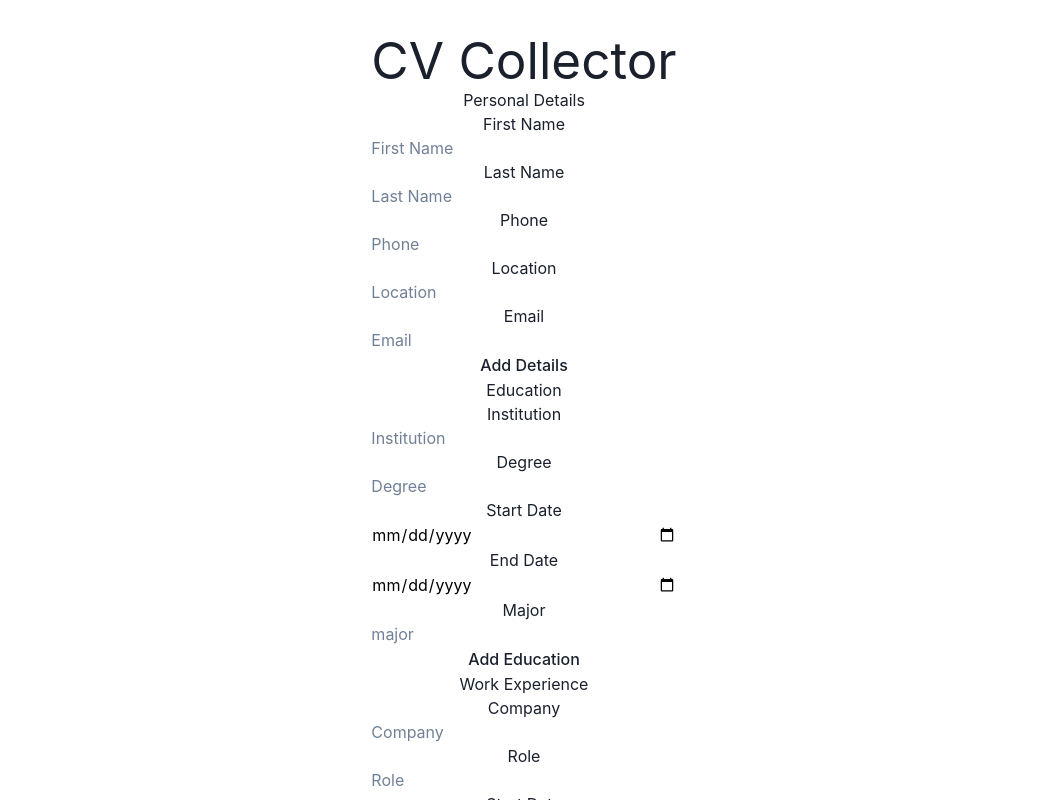
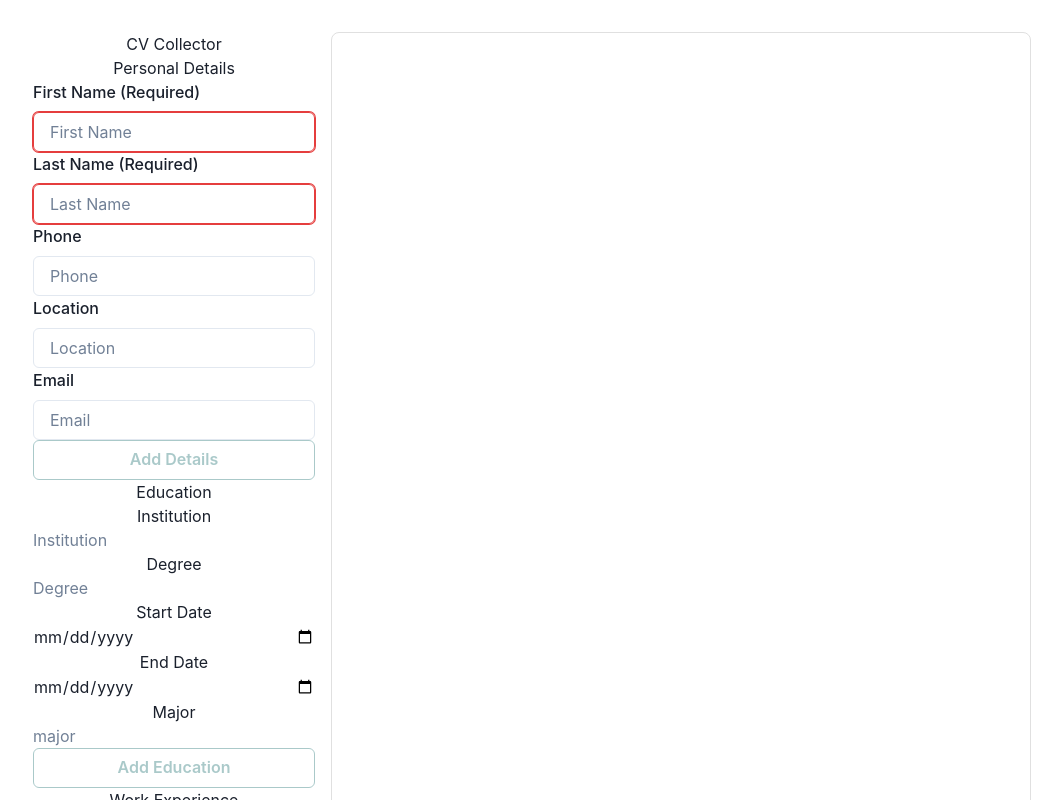
Before and after one commit to angelr1076/React-CV-App, a React (Vite) app: page / in a window 1280 px wide. Shown: the top 800 px of the page, without its empty margins (108-1170 px from the left). Built offline with nearby package versions, Linux system fonts and the light colour scheme.

Commit message:
Installed chakraui library for styling and removed Button component. Also worked on the GeneralInfoForm styling

```diff
--- a/src/assets/styles/style.css
+++ b/src/assets/styles/style.css
@@ -24,15 +24,6 @@
   text-align: center;
 }
 
-a {
-  font-weight: 500;
-  color: #646cff;
-  text-decoration: inherit;
-}
-a:hover {
-  color: #535bf2;
-}
-
 body {
   margin: 0;
   display: flex;
@@ -40,12 +31,42 @@ body {
   min-height: 100vh;
 }
 
-h1 {
+.main {
+  display: flex;
+  gap: 1em;
+}
+
+.display {
+  display: flex;
+  flex-direction: column;
+  gap: 1em;
+  width: 700px;
+  background-color: #fff;
+  border: 1px solid #e0e0e0;
+  border-radius: 8px;
+  margin: 0 auto;
+}
+
+.info-form {
+  display: flex;
+  flex-direction: column;
+}
+
+/* a {
+  font-weight: 500;
+  color: #646cff;
+  text-decoration: inherit;
+}
+a:hover {
+  color: #535bf2;
+} */
+
+/* h1 {
   font-size: 3.2em;
   line-height: 1.1;
-}
+} */
 
-input {
+/* input {
   background-color: rgba(255, 255, 255, 0.87);
   color: #000;
 }
@@ -67,17 +88,7 @@ button:hover {
 button:focus,
 button:focus-visible {
   outline: 4px auto -webkit-focus-ring-color;
-}
-
-.main {
-  display: flex;
-  gap: 1em;
-}
-
-.info-form {
-  display: flex;
-  flex-direction: column;
-}
+} */
 
 /*
 .display {
--- a/src/components/Button.jsx
+++ /dev/null
@@ -1,18 +0,0 @@
-import PropTypes from 'prop-types';
-
-function Button({ type, value, text, disabled }) {
-  return (
-    <button type={type} value={value} disabled={disabled}>
-      {text}
-    </button>
-  );
-}
-
-Button.propTypes = {
-  type: PropTypes.string.isRequired,
-  value: PropTypes.string.isRequired,
-  text: PropTypes.string.isRequired,
-  disabled: PropTypes.bool.isRequired,
-};
-
-export { Button };
--- a/src/components/CVDisplay.jsx
+++ b/src/components/CVDisplay.jsx
@@ -8,7 +8,7 @@ function CVDisplay() {
     <div className='display'>
       <section className='general-info'>
         {Object.keys(cvData.generalInfo).length > 0 && (
-          <div className='general-info__flex active'>
+          <div className='general-info__flex'>
             <div className='row name-row'>
               <h2>
                 {cvData.generalInfo.fname} {cvData.generalInfo.lname}
@@ -27,6 +27,7 @@ function CVDisplay() {
         {cvData.education.length > 0 && (
           <>
             <h2>Education</h2>
+
             {cvData.education.map((edu, index) => (
               <div key={index} className='education-item'>
                 <h4>{edu.institution}</h4>
--- a/src/components/EducationForm.jsx
+++ b/src/components/EducationForm.jsx
@@ -1,5 +1,5 @@
 import { useState } from 'react';
-import { Button } from './Button';
+import { Button } from '@chakra-ui/react';
 import PropTypes from 'prop-types';
 
 function EducationForm({ addEducation }) {
@@ -80,12 +80,13 @@ function EducationForm({ addEducation }) {
         />
         <Button
           type='submit'
-          value='Submit'
-          text='Add Education'
-          disabled={
+          colorScheme='teal'
+          isDisabled={
             !(formData.institution && formData.degree && formData.major)
           }
-        />
+          variant='outline'>
+          Add Education
+        </Button>
       </form>
     </div>
   );
--- a/src/components/GeneralInfoForm.jsx
+++ b/src/components/GeneralInfoForm.jsx
@@ -1,5 +1,13 @@
 import { useState } from 'react';
-import { Button } from './Button';
+import {
+  FormControl,
+  FormLabel,
+  Input,
+  // FormErrorMessage,
+  // FormHelperText,
+} from '@chakra-ui/react';
+import { Button } from '@chakra-ui/react';
+
 import PropTypes from 'prop-types';
 
 function GeneralInfoForm({ addGeneralInfo }) {
@@ -28,33 +36,47 @@ function GeneralInfoForm({ addGeneralInfo }) {
     });
   };
 
+  const fnameError = formData.fname === '';
+  const lnameError = formData.lname === '';
+
   return (
     <div>
       <h3>Personal Details</h3>
-      <form className='info-form' onSubmit={handleSubmit}>
-        {/* form inputs */}
-        <label htmlFor='fname'>First Name</label>
-        <input
+      <FormControl className='info-form' onSubmit={handleSubmit}>
+        {/* form Inputs */}
+        {!fnameError ? (
+          <FormLabel htmlFor='fname'>First Name</FormLabel>
+        ) : (
+          <FormLabel htmlFor='fname'>First Name (Required)</FormLabel> // Todo Required in red (later)
+        )}
+        <Input
           type='text'
           id='fname'
           name='fname'
           value={formData.fname}
           onChange={handleChange}
           placeholder='First Name'
-          required
+          isRequired
+          isInvalid={fnameError}
         />
-        <label htmlFor='lname'>Last Name</label>
-        <input
+
+        {!lnameError ? (
+          <FormLabel htmlFor='lname'>Last Name</FormLabel>
+        ) : (
+          <FormLabel htmlFor='lname'>Last Name (Required)</FormLabel> // Todo Required in red (later)
+        )}
+        <Input
           type='text'
           id='lname'
           name='lname'
           value={formData.lname}
           onChange={handleChange}
           placeholder='Last Name'
-          required
+          isRequired
+          isInvalid={lnameError}
         />
-        <label htmlFor='phone'>Phone</label>
-        <input
+        <FormLabel htmlFor='phone'>Phone</FormLabel>
+        <Input
           type='text'
           id='phone'
           name='phone'
@@ -62,8 +84,8 @@ function GeneralInfoForm({ addGeneralInfo }) {
           onChange={handleChange}
           placeholder='Phone'
         />
-        <label htmlFor='location'>Location</label>
-        <input
+        <FormLabel htmlFor='location'>Location</FormLabel>
+        <Input
           type='text'
           id='location'
           name='location'
@@ -71,8 +93,8 @@ function GeneralInfoForm({ addGeneralInfo }) {
           onChange={handleChange}
           placeholder='Location'
         />
-        <label htmlFor='email'>Email</label>
-        <input
+        <FormLabel htmlFor='email'>Email</FormLabel>
+        <Input
           type='text'
           id='email'
           name='email'
@@ -82,11 +104,12 @@ function GeneralInfoForm({ addGeneralInfo }) {
         />
         <Button
           type='submit'
-          value='Submit'
-          text='Add Details'
-          disabled={!(formData.fname && formData.lname)}
-        />
-      </form>
+          colorScheme='teal'
+          isDisabled={!(formData.fname && formData.lname)}
+          variant='outline'>
+          Add Details
+        </Button>
+      </FormControl>
     </div>
   );
 }
--- a/src/components/WorkExperienceForm.jsx
+++ b/src/components/WorkExperienceForm.jsx
@@ -1,5 +1,5 @@
 import { useState } from 'react';
-import { Button } from './Button';
+import { Button } from '@chakra-ui/react';
 import PropTypes from 'prop-types';
 
 function WorkExperienceForm({ addWorkExperience }) {
@@ -80,12 +80,13 @@ function WorkExperienceForm({ addWorkExperience }) {
         />
         <Button
           type='submit'
-          value='Submit'
-          text='Add Work'
-          disabled={
+          colorScheme='teal'
+          isDisabled={
             !(formData.company && formData.role && formData.responsibilities)
           }
-        />
+          variant='outline'>
+          Add Work
+        </Button>
       </form>
     </div>
   );
```
